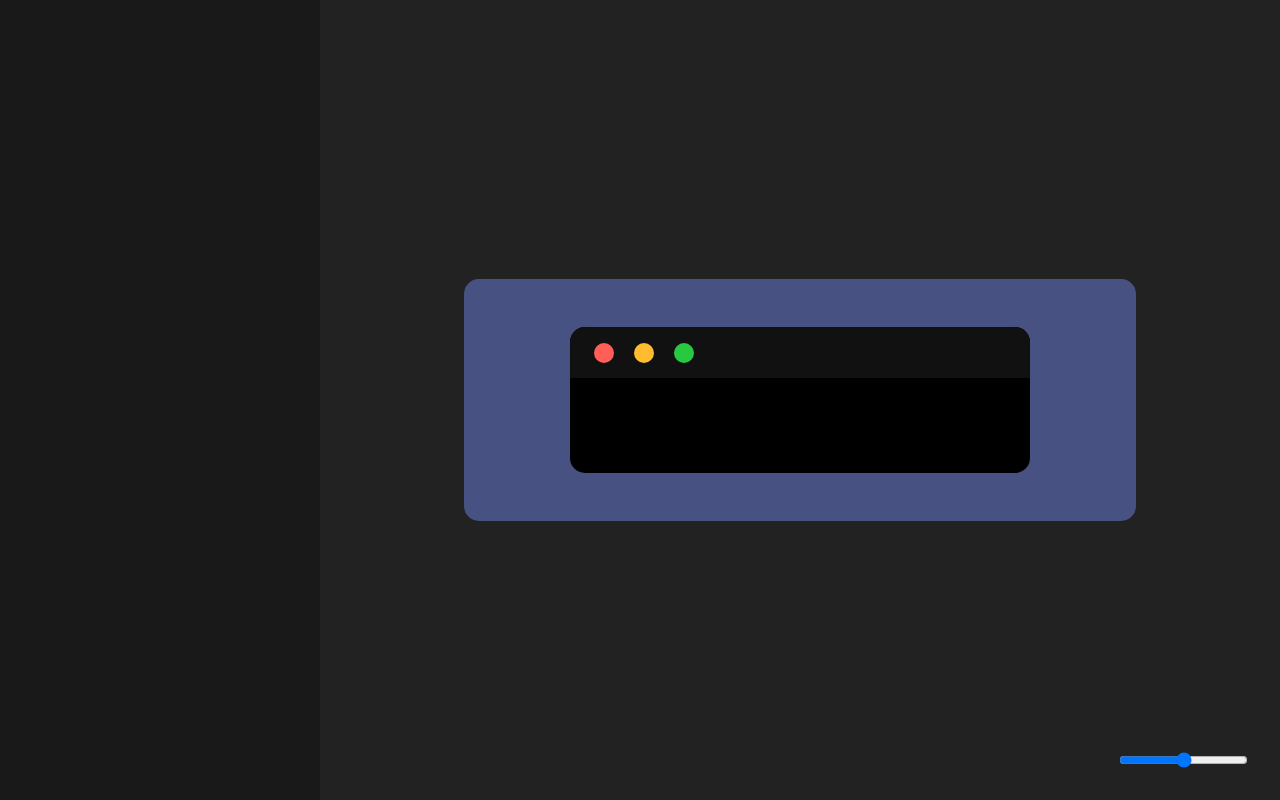
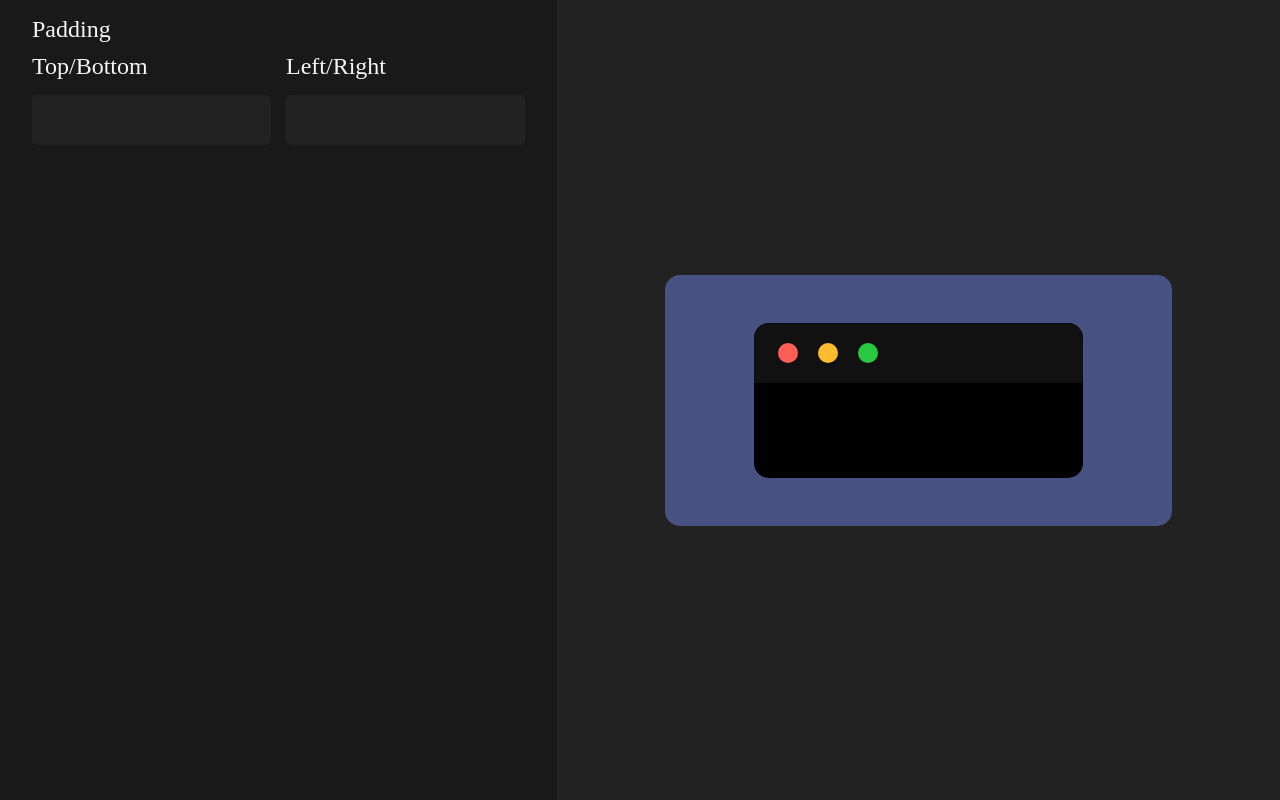
Before and after one commit to johan-l-r/picode, a plain HTML site: page index.html in a window 1280 px wide. Drawn offline with Linux system fonts and the light colour scheme.

Commit message:
feat: add live style rendering with data attributes

```diff
--- a/index.html
+++ b/index.html
@@ -9,7 +9,14 @@
 <body>
   <main>
     <div class="editor">
-      <form action="">
+      <form id="editor">
+        <fieldset>
+          <legend>padding</legend>
+          <label for="padding-block">top/bottom</label>
+          <label for="padding-inline">left/right</label>
+          <input type="text" id="padding-block" data-style="padding-block">
+          <input type="text" id="padding-inline" data-style="padding-inline">
+        </fieldset>
       </form>
     </div>
     <div class="preview" id="preview">
@@ -26,7 +33,6 @@
           <textarea class="snippet-content" id="snippet-content" wrap="off" rows="1"></textarea>
         </div>
       </div>
-      <input class="zoom-level" id="zoom-level"type="range" min="1" max="9">
     </div>
   </main>
   <script src="index.js"></script>
--- a/index.js
+++ b/index.js
@@ -8,6 +8,7 @@ const preview = document.getElementById("preview")
 const snippet = document.getElementById("snippet");
 const snippetContent = document.getElementById("snippet-content");
 const zoomController = document.getElementById("zoom-level");
+const editor = document.getElementById("editor");
 
 // Restore saved size on page load
 const savedHeight = localStorage.getItem("snippet-content-height");
@@ -53,3 +54,11 @@ preview.addEventListener("wheel", e => {
 function updateTransform() {
   snippet.style.transform = `translate(${position.x}px, ${position.y}px) scale(${zoomLevel})`;
 }
+
+editor.addEventListener("input", e => {
+  const style = e.target; // get the changed element
+  const property = style.getAttribute("data-style")
+
+  if(!style.hasAttribute("data-style")) return;
+  snippet.style[property] = style.value;
+});
--- a/styles.css
+++ b/styles.css
@@ -8,7 +8,8 @@
 }
 button,
 textarea,
-input {
+input,
+fieldset {
   border: 0;
   outline: 0;
 }
@@ -24,9 +25,36 @@ main {
   grid-template-columns: 1fr 3fr;
   height: 100%;
 }
+/* editor styesl */
 .editor {
+  display: flex;
+  justify-content: center;
   background: #191919;
+  padding: 1rem 2rem;
   z-index: 2;
+}
+form {
+  width: 100%;
+}
+.editor > * {
+  font-size: 1.5rem;
+  color: whitesmoke;
+  text-transform: capitalize;
+}
+fieldset {
+  display: grid;
+  grid-template-columns: 1fr 1fr;
+  gap: 15px;
+}
+legend {
+  margin-bottom: 10px;
+}
+input {
+  background: #222222;
+  color: whitesmoke;
+  font-size: 1rem;
+  padding: 1rem;
+  border-radius: 5px;
 }
 .preview {
   position: relative;
@@ -54,7 +82,7 @@ main {
 .snippet-header {
   display: flex;
   background: #111111;
-  padding: 0.7rem 1.5rem;
+  padding: 0 1.5rem;
   width: 100%;
   border-radius: 15px 15px 0 0;
 }
@@ -92,8 +120,3 @@ main {
   padding: 2rem;
   width: 100%;
 }
-.zoom-level {
-  position: absolute;
-  bottom: 2rem;
-  right: 2rem;
-}
```
